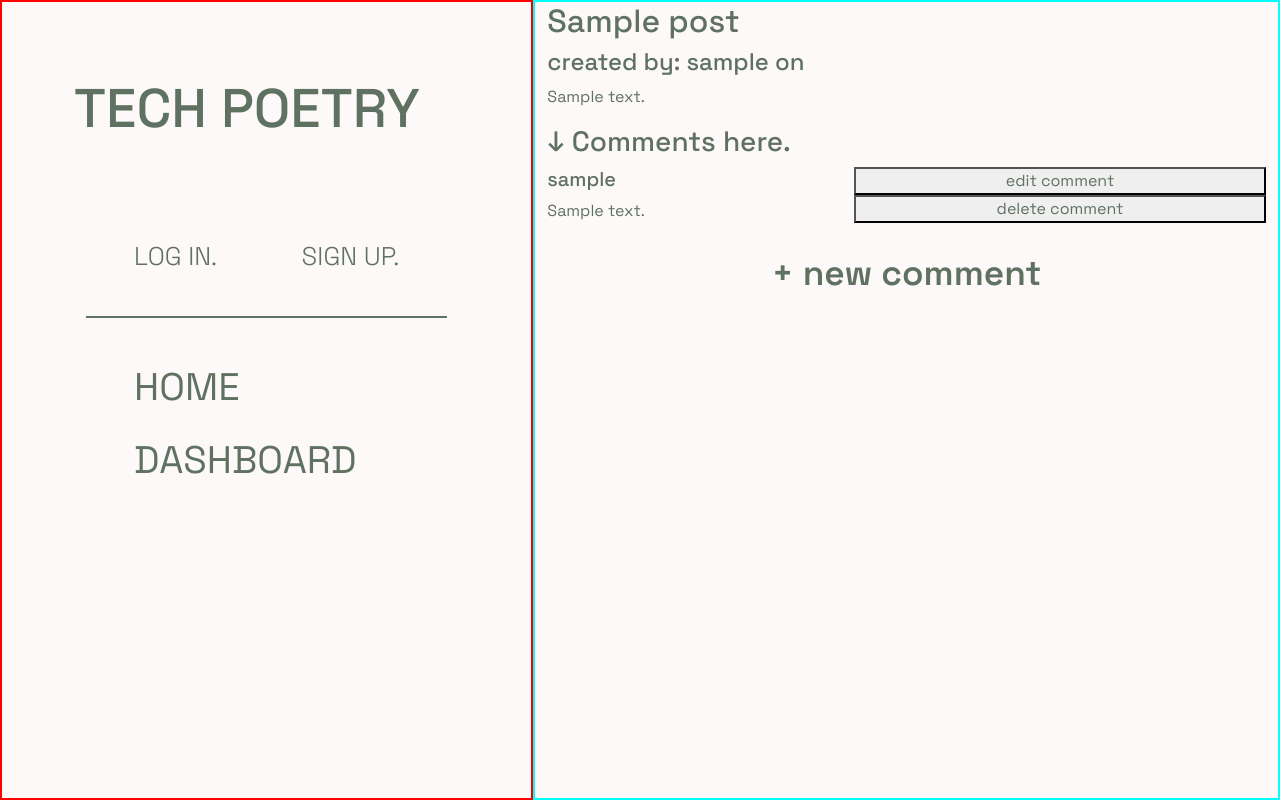
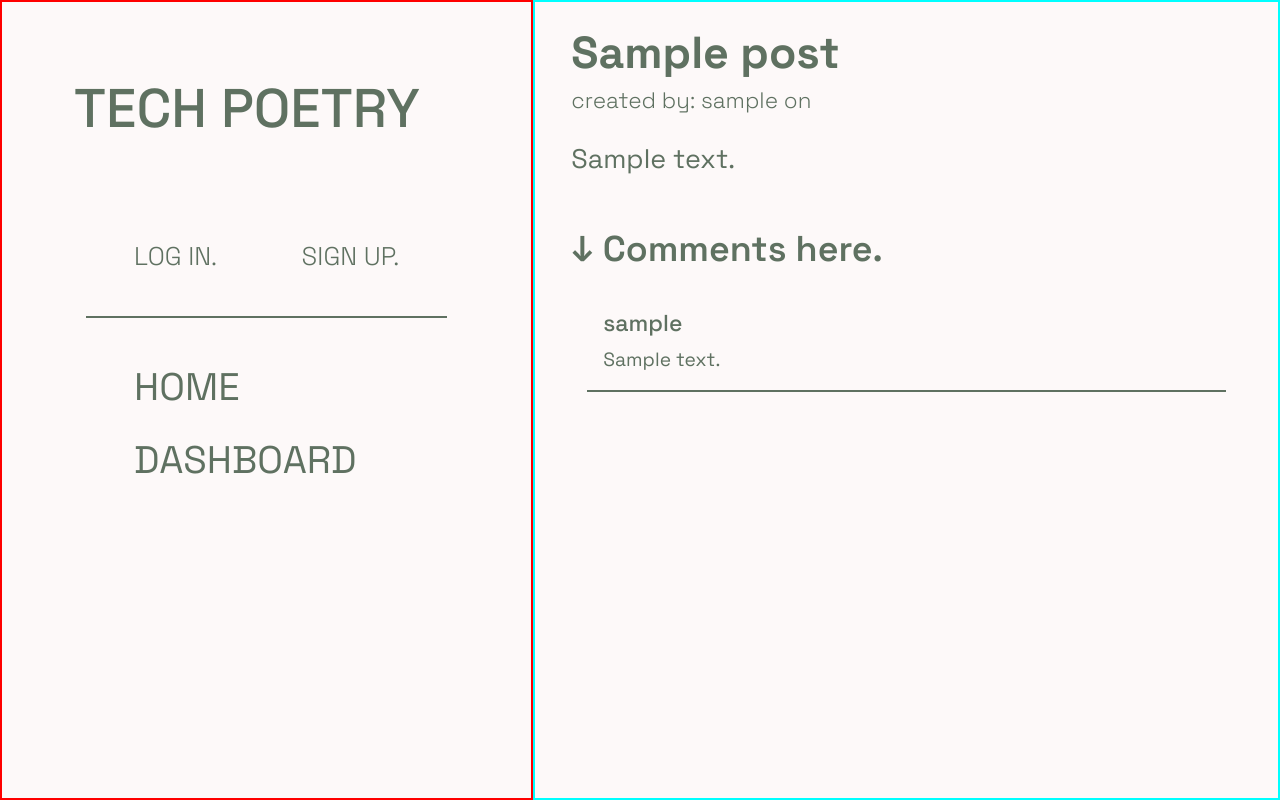
Before and after one commit to graceee96/tech-blog, a Node project: template views/blogPost.handlebars in a window 1280 px wide. Run offline with Node 20 templates, Linux system fonts and the light colour scheme; the template is opened without the code that fills it: most values are stand-ins (such as "Sample title", 1, 10 or a date in 2020); some libraries are stand-ins or nearby versions.

Commit message:
format logged out blogpost page

```diff
--- a/public/css/style.css
+++ b/public/css/style.css
@@ -197,4 +197,46 @@
     background-color: transparent;
     color: var(--the-color);
 }
+
 /* blog post */
+.blog-title {
+    font-size: 3.5vw;
+    font-weight: var(--bold);
+}
+
+.blog-info {
+    font-size: 1.75vw;
+    font-weight: var(--light);
+}
+
+.blog-content {
+    font-size: 2.1vw;
+}
+
+#the-blogpost h3 {
+    font-size: 2.8vw;
+    font-weight: var(--semibold);
+}
+
+#comment-list {
+    /* border: 1px solid red; */
+    height: 30vw;
+    overflow: hidden;
+}
+
+#comment-list:hover {
+    overflow-y: auto;
+}
+
+.one-comment {
+    border-bottom: var(--line);
+}
+
+.commenter {
+    font-size: 1.8vw;
+    font-weight: var(--medium);
+}
+
+.comment {
+    font-size: 1.5vw;
+}
--- a/views/blogPost.handlebars
+++ b/views/blogPost.handlebars
@@ -1,46 +1,52 @@
-<section id="the-blogpost">
-    <div class="d-flex justify-content-between">
-        <h2 class="w-75">{{post.title}}</h2>
-        {{#if logged_in}}
-        <a href="/edit-post/{{post.id}}" id="editpost-btn"><button>edit</button></a>
-        {{/if}}
-    </div>
+<section id="the-blogpost" class="p-4">
+    <h2 class="blog-title mb-2">{{post.title}}</h2>
 
-    <h4>created by: {{post.user.username}} on {{format_date post.date_created}}</h4>
+    <h4 class="blog-info mb-4">created by: {{post.user.username}} on {{format_date post.date_created}}</h4>
 
-    <p>{{post.content}}</p>
+    <p class="blog-content mb-5">{{post.content}}</p>
 
     <h3>↓ Comments here.</h3>
 
-    <div id="comment-list">
+    <div id="comment-list" class="p-3">
         <table class="w-100">
-            <tbody>
+            {{!-- <tbody>
                 {{#each post.comments as |comment|}}
                 <tr class="one-comment">
                     <td>
                         <h5>{{comment.user.username}}</h5>
                         <p>{{comment.comment}}</p>
                     </td>
-                    {{#if logged_in}}
                     <td class="d-flex flex-column">
-                        <button data-bs-toggle="collapse" data-bs-target="#editcomment-{{comment.id}}" aria-expanded="false" aria-controls="editComment">edit comment</button>
-                        <button>delete comment</button>
+                        <button data-bs-toggle="collapse" data-bs-target="#editcomment-{{comment.id}}" aria-expanded="false" aria-controls="editComment">edit.</button>
+                        <button>delete.</button>
                     </td>
-                    {{/if}}
                 </tr>
                 <tr class="collapse" id="editcomment-{{comment.id}}">
                     <td class="w-100" colspan="2">
                         <label for="comment-{{comment.id}}" class="d-block">↓ Edit comment here.</label>
                         <textarea id="comment-{{comment.id}}" rows="6" class="d-block w-100">{{comment.comment}}</textarea>
-                        <h5 class="text-end mt-1"><span id="characters">255</span>/255 characters left</h5>
+                        <p class="text-end mt-1"><span id="characters">255</span>/255 characters left</p>
                         <button class="postcomment-btn">post comment.</button>
                     </td>
                 </tr>
                 {{/each}}
+            </tbody> --}}
+
+            {{!-- {{else}} --}}
+            <tbody>
+                {{#each post.comments as |comment|}}
+                <tr class="one-comment">
+                    <td class="p-3">
+                        <h5 class="commenter">{{comment.user.username}}</h5>
+                        <p class="comment mb-0">{{comment.comment}}</p>
+                    </td>
+                {{/each}}
             </tbody>
+            {{!-- {{/if}} --}}
         </table>
     </div>
 
+    {{#if logged_in}}
     <button class="new-btn w-100 py-2" data-bs-toggle="collapse" data-bs-target="#new-comment" aria-expanded="false" aria-controls="new-comment">+ new comment</button>
 
     <div class="collapse" id="new-comment">
@@ -49,4 +55,5 @@
         <h5 class="text-end mt-1"><span id="characters">255</span>/255 characters left</h5>
         <button class="addcomment-btn">add comment.</button>
     </div>
+    {{/if}}
 </section>
--- a/views/myPost.handlebars
+++ b/views/myPost.handlebars
@@ -1,4 +1,5 @@
-<section id="the-blogpost">
+<section id="my-blogpost">
+
     <div class="d-flex justify-content-between">
         <h2 class="w-75">{{post.title}}</h2>
         {{#if logged_in}}
```
Also changed, not shown: public/js/comment.js (added).
